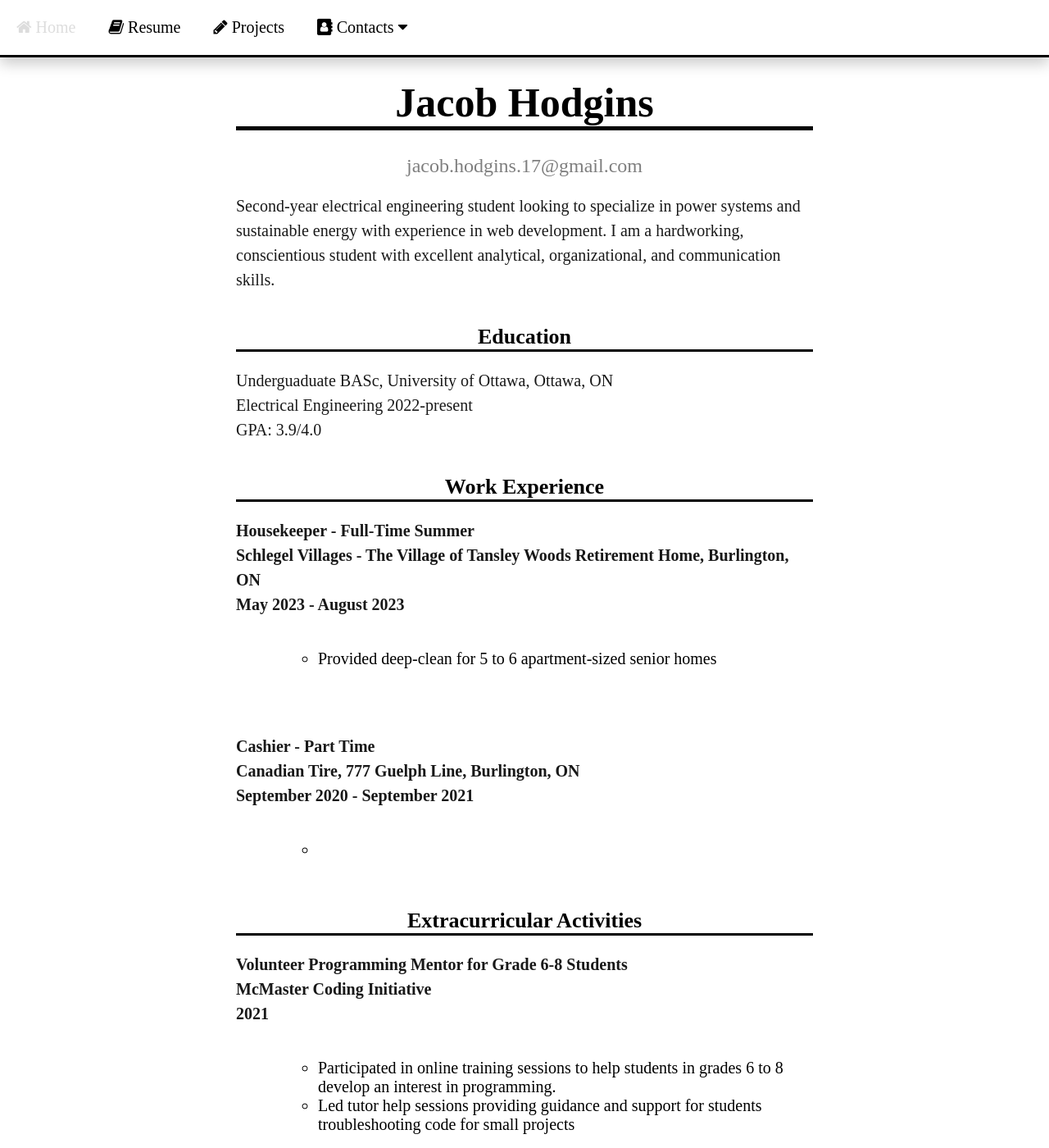
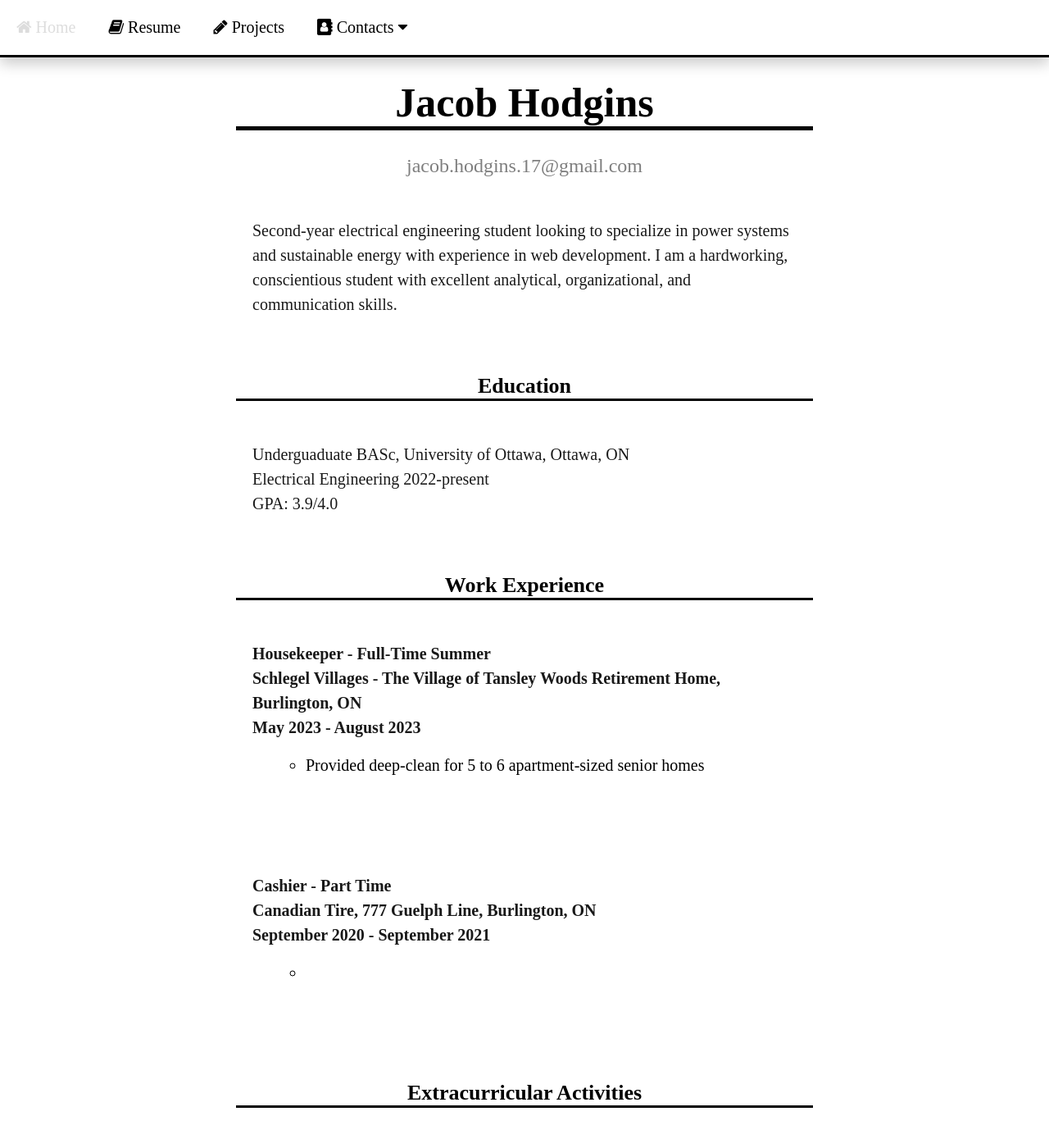
Before and after one commit to JacobHodgins/hodginsjacob, a Jekyll site: the page built from resume/index.html, in a window 1280 px wide and 1400 px high. Shown: the whole window at 82% size. Built offline with Jekyll 4.4.1, drawn with Linux system fonts in a browser that asks for light colours.

Commit message:
Update main.css

```diff
--- a/css/main.css
+++ b/css/main.css
@@ -146,9 +146,10 @@ nav.navbar a:active {
 
 .resume-index-page p {
   font-size: 20px;
-  padding: 20px 0px 40px 0px;
+  padding: 20px;
   opacity: 90%;
   line-height: 1.5;
+  margin-top: 30px;
 }
 
 .resume-title {
@@ -156,11 +157,12 @@ nav.navbar a:active {
   border-bottom-style: solid;
   border-width: 3px;
   text-align: center;
+  margin-top: 50px;
 }
 
 .resume-index-page ul {
   list-style-type: circle;
-  margin-left: 100px;
+  margin-left: 85px;
   font-size: 20px;
 }
 
```
